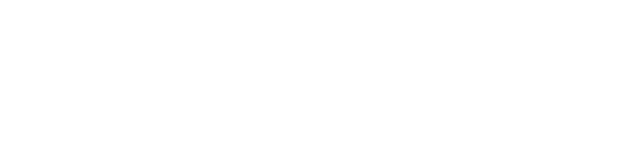
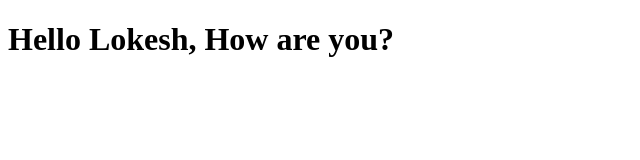
Before and after one commit to lokeshjangid2003/git_Coder_course, a plain HTML site: page index.html in a window 1280 px wide. Shown: the whole page, without its empty margins (0-640 px from the left). Drawn offline with Linux system fonts and the light colour scheme.

Commit message:
second commit

```diff
--- a/index.html
+++ b/index.html
@@ -3,9 +3,9 @@
 <head>
   <meta charset="UTF-8">
   <meta name="viewport" content="width=device-width, initial-scale=1.0">
-  <title>Document</title>
+  <title>My Site</title>
 </head>
 <body>
-
+  <h1> Hello Lokesh, How are you?</h1>
 </body>
 </html>
```
